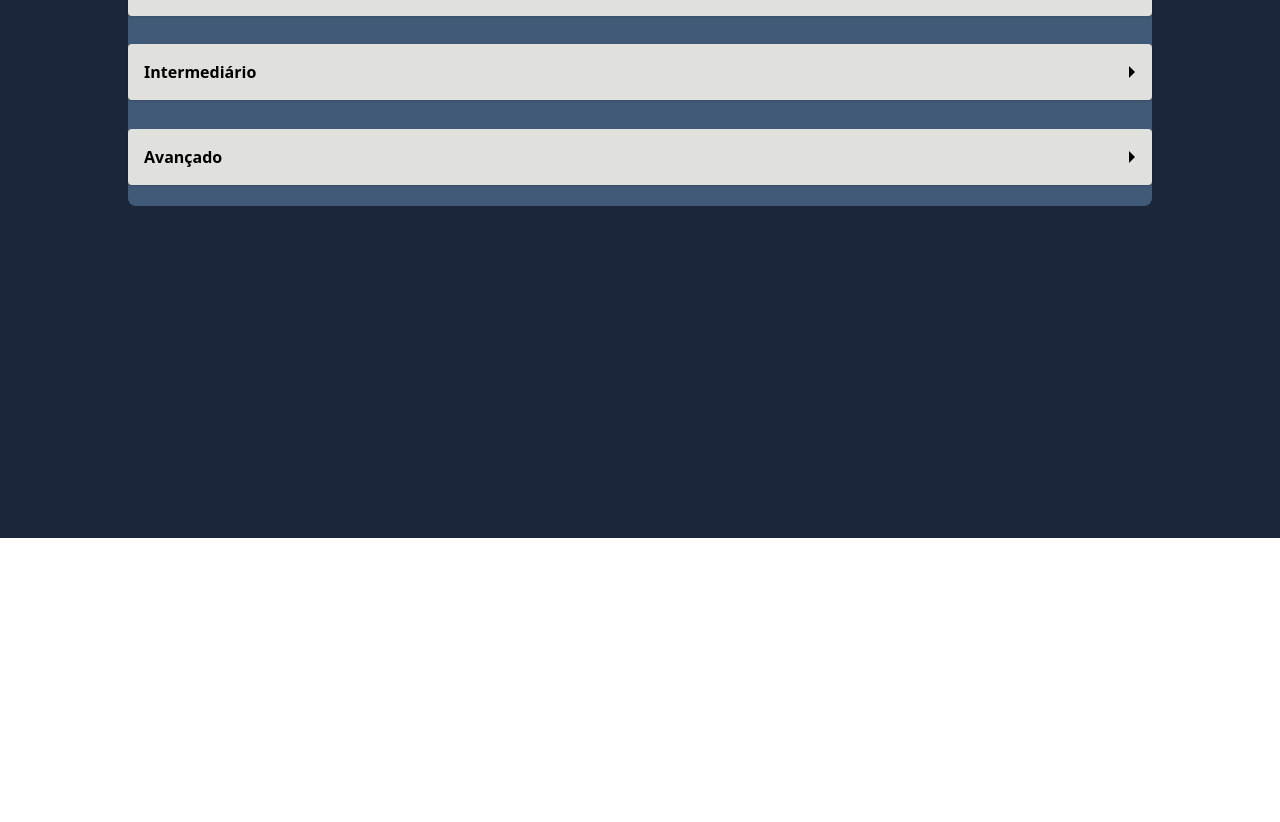
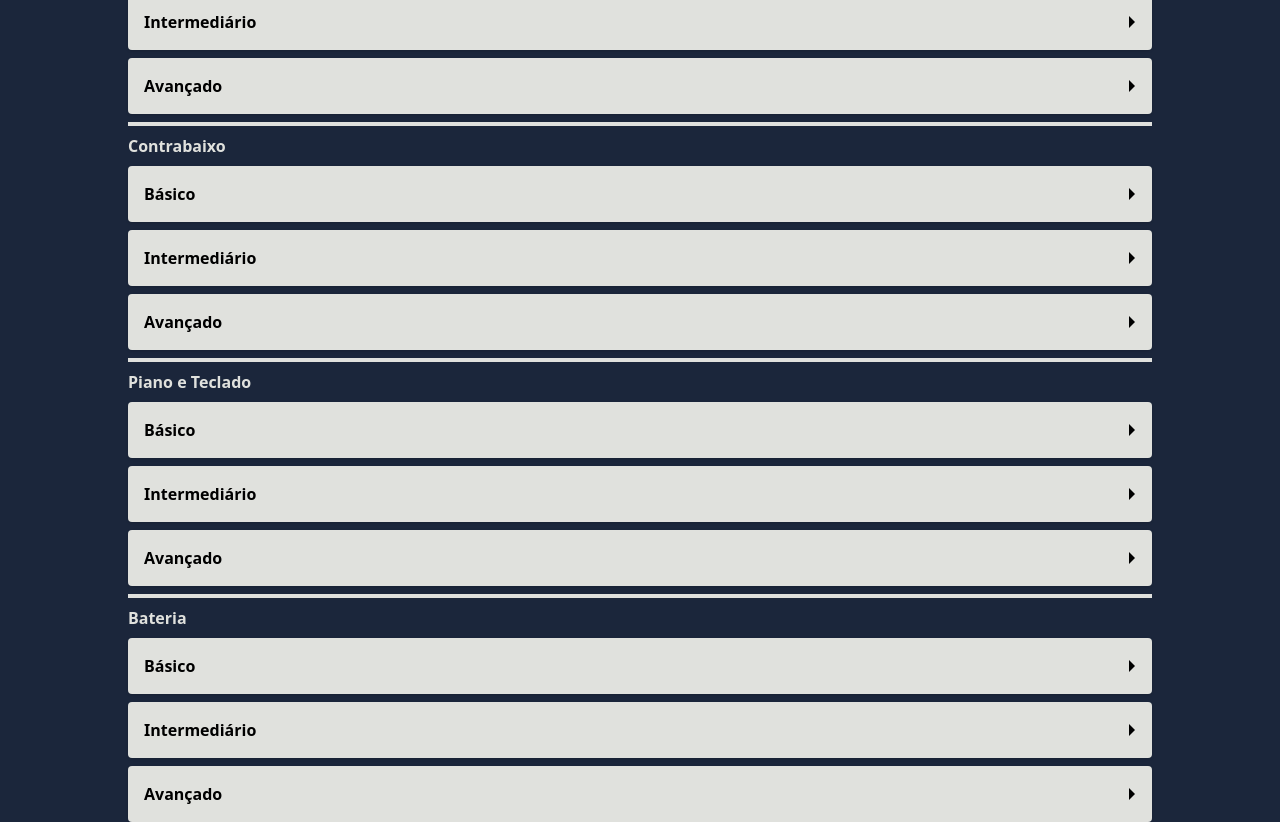
Before and after one commit to WeltonSantosFr/React-Musicista, a React (Vite) app: page /home in a window 1280 px wide. Shown: the part 262-1084 px from the top of the page. Before the commit the page ends 800 px from the top, so only its background shows below. Built offline with nearby package versions, Linux system fonts and the light colour scheme.

Commit message:
feat:main-page

```diff
--- a/src/pages/MainPage/index.tsx
+++ b/src/pages/MainPage/index.tsx
@@ -3,14 +3,15 @@ import { GoTriangleRight } from "react-icons/go";
 
 const MainPage = () => {
   return (
-    <div className="bg-gray3 h-screen flex flex-col items-center">
+    <div className="bg-gray3 min-h-screen flex flex-col items-center">
       <Header />
       <div className="w-4/5 flex flex-col gap-4">
         <h3 className="font-bold text-2xl text-text">
           Bem vindo user, que tal explorar um pouco?
         </h3>
 
-        <div className="flex flex-col gap-2 bg-gray2 rounded-lg h-80 justify-evenly">
+        <div className="flex flex-col gap-2 rounded-lg h-min justify-evenly">
+          <div className="h-1 bg-text"></div>
           <h2 className="flex font-semibold text-text">Guitarra e Violão</h2>
           <details className="bg-text shadow rounded">
             <summary className="list-none flex flex-wrap items-center cursor-pointer">
@@ -62,6 +63,111 @@ const MainPage = () => {
               <p className="font-semibold">Em produção</p>
             </div>
           </details>
+          <div className="h-1 bg-text"></div>
+          <h2 className="flex font-semibold text-text">Contrabaixo</h2>
+          <details className="bg-text shadow rounded">
+            <summary className="list-none flex flex-wrap items-center cursor-pointer">
+              <h3 className="flex flex-1 p-4 font-semibold">Básico</h3>
+              <div className="flex w-10 items-center justify-center">
+                <GoTriangleRight />
+              </div>
+            </summary>
+            <div className="flex items-center justify-evenly">
+              <p className="font-semibold">Em produção</p>
+            </div>
+          </details>
+          <details className="bg-text shadow rounded">
+            <summary className="list-none flex flex-wrap items-center cursor-pointer">
+              <h3 className="flex flex-1 p-4 font-semibold">Intermediário</h3>
+              <div className="flex w-10 items-center justify-center">
+                <GoTriangleRight />
+              </div>
+            </summary>
+            <div className="flex items-center justify-evenly">
+              <p className="font-semibold">Em produção</p>
+            </div>
+          </details>
+          <details className="bg-text shadow rounded">
+            <summary className="list-none flex flex-wrap items-center cursor-pointer">
+              <h3 className="flex flex-1 p-4 font-semibold">Avançado</h3>
+              <div className="flex w-10 items-center justify-center">
+                <GoTriangleRight />
+              </div>
+            </summary>
+            <div className="flex items-center justify-evenly">
+              <p className="font-semibold">Em produção</p>
+            </div>
+          </details>
+          <div className="h-1 bg-text"></div>
+          <h2 className="flex font-semibold text-text">Piano e Teclado</h2>
+          <details className="bg-text shadow rounded">
+            <summary className="list-none flex flex-wrap items-center cursor-pointer">
+              <h3 className="flex flex-1 p-4 font-semibold">Básico</h3>
+              <div className="flex w-10 items-center justify-center">
+                <GoTriangleRight />
+              </div>
+            </summary>
+            <div className="flex items-center justify-evenly">
+              <p className="font-semibold">Em produção</p>
+            </div>
+          </details>
+          <details className="bg-text shadow rounded">
+            <summary className="list-none flex flex-wrap items-center cursor-pointer">
+              <h3 className="flex flex-1 p-4 font-semibold">Intermediário</h3>
+              <div className="flex w-10 items-center justify-center">
+                <GoTriangleRight />
+              </div>
+            </summary>
+            <div className="flex items-center justify-evenly">
+              <p className="font-semibold">Em produção</p>
+            </div>
+          </details>
+          <details className="bg-text shadow rounded">
+            <summary className="list-none flex flex-wrap items-center cursor-pointer">
+              <h3 className="flex flex-1 p-4 font-semibold">Avançado</h3>
+              <div className="flex w-10 items-center justify-center">
+                <GoTriangleRight />
+              </div>
+            </summary>
+            <div className="flex items-center justify-evenly">
+              <p className="font-semibold">Em produção</p>
+            </div>
+          </details>
+          <div className="h-1 bg-text"></div>
+          <h2 className="flex font-semibold text-text">Bateria</h2>
+          <details className="bg-text shadow rounded">
+            <summary className="list-none flex flex-wrap items-center cursor-pointer">
+              <h3 className="flex flex-1 p-4 font-semibold">Básico</h3>
+              <div className="flex w-10 items-center justify-center">
+                <GoTriangleRight />
+              </div>
+            </summary>
+            <div className="flex items-center justify-evenly">
+              <p className="font-semibold">Em produção</p>
+            </div>
+          </details>
+          <details className="bg-text shadow rounded">
+            <summary className="list-none flex flex-wrap items-center cursor-pointer">
+              <h3 className="flex flex-1 p-4 font-semibold">Intermediário</h3>
+              <div className="flex w-10 items-center justify-center">
+                <GoTriangleRight />
+              </div>
+            </summary>
+            <div className="flex items-center justify-evenly">
+              <p className="font-semibold">Em produção</p>
+            </div>
+          </details>
+          <details className="bg-text shadow rounded">
+            <summary className="list-none flex flex-wrap items-center cursor-pointer">
+              <h3 className="flex flex-1 p-4 font-semibold">Avançado</h3>
+              <div className="flex w-10 items-center justify-center">
+                <GoTriangleRight />
+              </div>
+            </summary>
+            <div className="flex items-center justify-evenly">
+              <p className="font-semibold">Em produção</p>
+            </div>
+          </details>
         </div>
       </div>
     </div>
```
